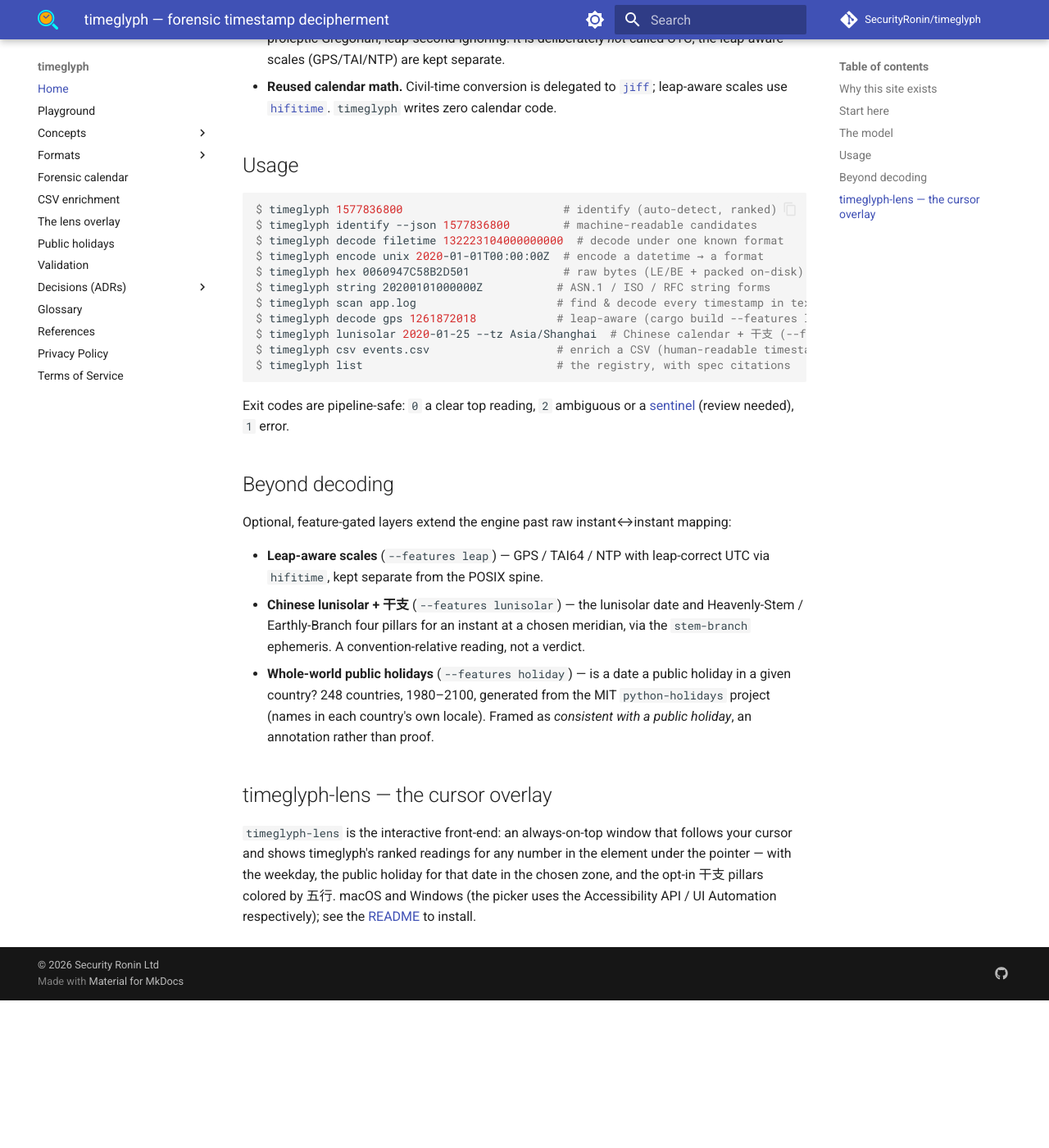
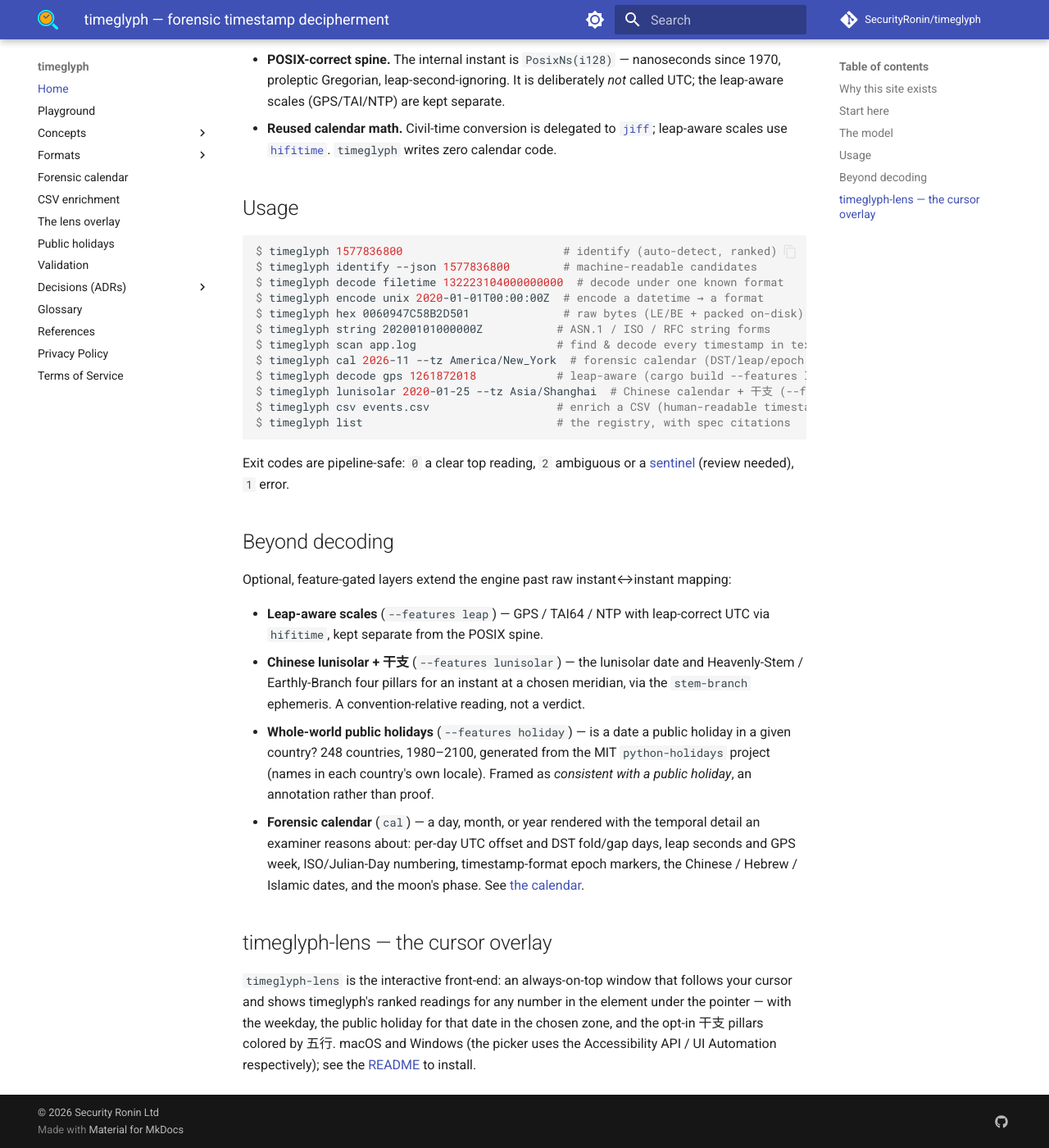
Before and after one commit to SecurityRonin/timeglyph, an MkDocs documentation site: the page built from docs/index.md, in a window 1280 px wide and 1400 px high, scrolled down 1632 px. Shown: the whole window at 82% size. Built offline with MkDocs 1.6.1 and Material for MkDocs 9.7.7, drawn with Linux system fonts in a browser that asks for light colours; comment, search, counter and statistics services are not loaded; before the commit the page ends 2852 px from its top, so only the background shows below that; some of the changed text lies outside the part shown.

Commit message:
chore(release): prep 0.6.0 — cal feature, docs refresh, version bump
Bump crate + bindings to 0.6.0 (lockstep); move the cal CHANGELOG entry to
[0.6.0]. Elevate the forensic calendar in the README intro ('See time itself')
and the docs index (a Start-here card, the usage list, and the 'Beyond decoding'
section). Cargo.lock synced to 0.6.0.

Co-Authored-By: Claude Opus 4.8 (1M context) <noreply@anthropic.com>

```diff
--- a/Cargo.toml
+++ b/Cargo.toml
@@ -1,6 +1,6 @@
 [package]
 name = "timeglyph"
-version = "0.5.0"
+version = "0.6.0"
 edition = "2021"
 rust-version = "1.96.0"
 license = "Apache-2.0"
--- a/docs/index.md
+++ b/docs/index.md
@@ -3,7 +3,8 @@ title: "timeglyph — forensic timestamp decipherment"
 description: >-
   The authoritative, cited reference for decoding timestamps in digital forensics:
   every epoch, encoding, calendar, leap second, and rollover, with primary-source
-  citations. FILETIME, Unix, Cocoa, Snowflake, GPS, TAI64, NTP and more.
+  citations. FILETIME, Unix, Cocoa, Snowflake, GPS, TAI64, NTP — plus a forensic
+  calendar with DST, leap seconds, GPS week, format epochs, and moon phase.
 ---
 
 # timeglyph
@@ -51,6 +52,9 @@ standards body), collected on the [References](references.md) page.
   rollover, Year 2106, and the epoch + width + signedness model behind them all.
 - **[Format reference](formats/index.md)** — every supported format with its epoch,
   layout, citation, evolution, and forensic gotchas.
+- **[Forensic calendar](cal.md)** — `cal` lays a day, month, or year out with DST
+  fold/gap days, leap seconds, GPS week, ISO/Julian-Day numbering, format epochs,
+  alternative calendars, and the moon's phase — every value oracle-validated.
 - **[Validation](validation.md)** — the tier-1 differential battery: every format
   cross-checked against an independent third-party oracle, with provenance.
 
@@ -81,6 +85,7 @@ $ timeglyph encode unix 2020-01-01T00:00:00Z  # encode a datetime → a format
 $ timeglyph hex 0060947C58B2D501              # raw bytes (LE/BE + packed on-disk)
 $ timeglyph string 20200101000000Z           # ASN.1 / ISO / RFC string forms
 $ timeglyph scan app.log                     # find & decode every timestamp in text/stdin
+$ timeglyph cal 2026-11 --tz America/New_York  # forensic calendar (DST/leap/epoch markers + moon)
 $ timeglyph decode gps 1261872018            # leap-aware (cargo build --features leap)
 $ timeglyph lunisolar 2020-01-25 --tz Asia/Shanghai  # Chinese calendar + 干支 (--features lunisolar)
 $ timeglyph csv events.csv                   # enrich a CSV (human-readable timestamp columns)
@@ -103,6 +108,10 @@ Optional, feature-gated layers extend the engine past raw instant↔instant mapp
   holiday in a given country? 248 countries, 1980–2100, generated from the MIT
   `python-holidays` project (names in each country's own locale). Framed as
   *consistent with a public holiday*, an annotation rather than proof.
+- **Forensic calendar** (`cal`) — a day, month, or year rendered with the temporal
+  detail an examiner reasons about: per-day UTC offset and DST fold/gap days, leap
+  seconds and GPS week, ISO/Julian-Day numbering, timestamp-format epoch markers,
+  the Chinese / Hebrew / Islamic dates, and the moon's phase. See [the calendar](cal.md).
 
 ## timeglyph-lens — the cursor overlay
 
```
Also changed, not shown: CHANGELOG.md (+2 -0 lines), README.md (+6 -4 lines), 3 other files.
